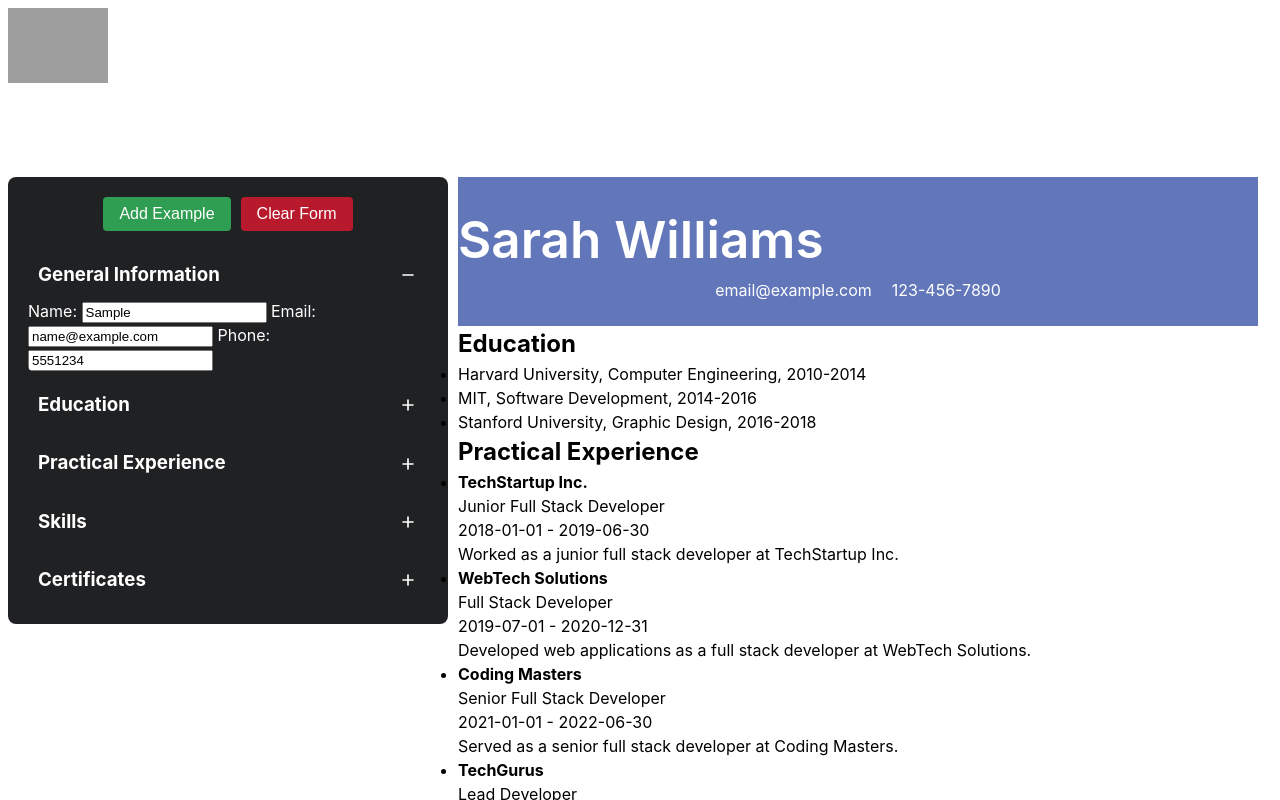
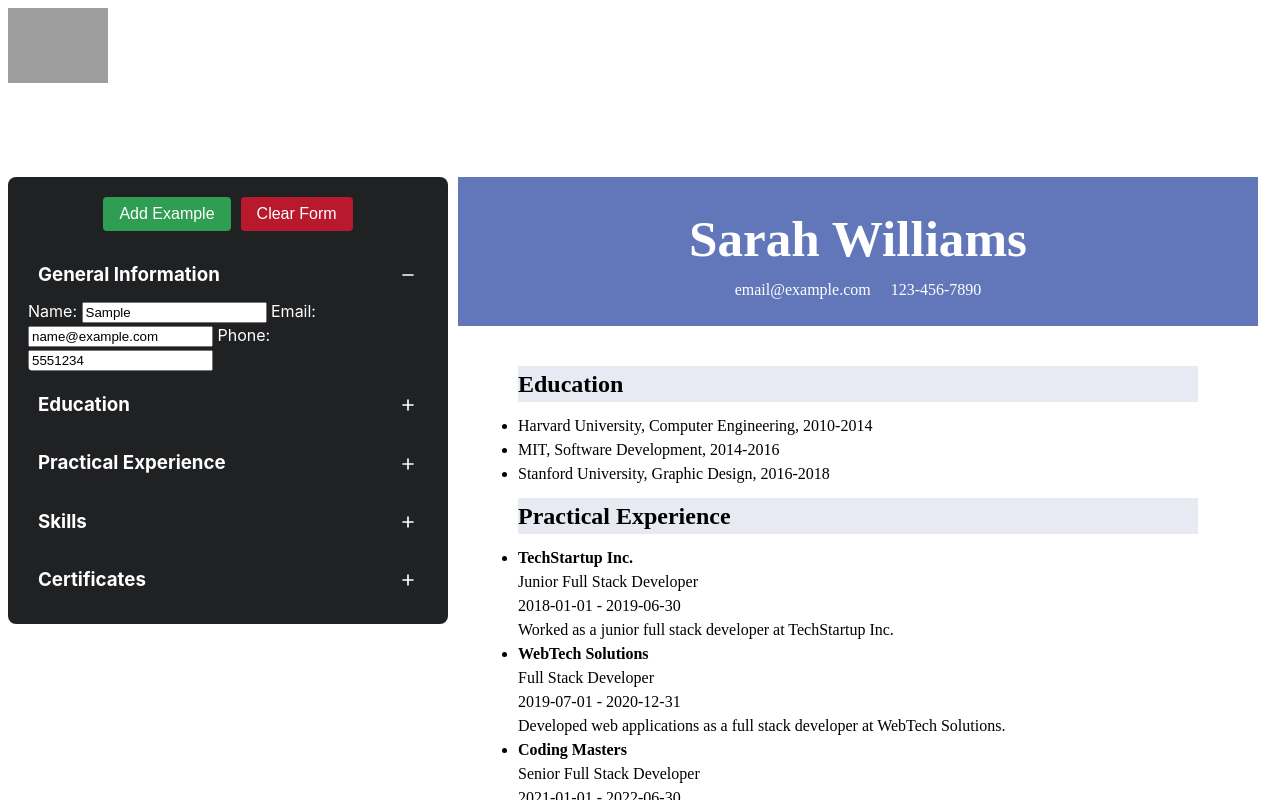
Before and after one commit to ShawnEdgell/CV-Application-3, a Svelte app: page / in a window 1280 px wide. Both pictures are taken after typing "Sample", "name@example.com", "5551234" into the empty fields and a click on the button "Add Example". Shown: the top 800 px of the page. Built offline with nearby package versions, Linux system fonts and the light colour scheme; grey boxes are pictures that could not be loaded.

Commit message:
added some CV styling

```diff
--- a/src/components/CVDisplay.svelte
+++ b/src/components/CVDisplay.svelte
@@ -6,6 +6,7 @@
   * {
     padding: 0;
     margin: 0;
+    font-family:'Times New Roman', Times, serif;
   }
 
   .cv-container {
@@ -33,13 +34,37 @@
   #title {
     font-size: 3.2em;
     font-weight: 600;
+    text-align: center;
   }
 
+  h2 {
+    background-color: #e8eaf3;
+  }
+
+  .cv-container-body {
+    padding: 40px 60px;
+  }
+
+  .skills-section {
+    display: flex;
+    gap: 20px;
+    padding: 12px 0;
+    justify-content: center;
+  }
+
+  p, li {
+    text-align: left;
+  }
+
+  .text-box {
+    padding: 12px 0;
+  }
 
 </style>
 
 <div class="cv-container">
   <!-- General Information -->
+
   <div class="general-info">
     <p id="title">{$generalInfo.name}</p>
     <div class="contact-info">
@@ -48,15 +73,19 @@
     </div>
   </div>
 
+  <div class="cv-container-body">
+
   <!-- Education -->
   {#if $educations.length > 0}
   <div class="education-section">
     <h2>Education</h2>
+    <div class="text-box">
     <ul>
       {#each $educations as education}
       <li>{education.schoolName}, {education.titleOfStudy}, {education.dateOfStudy}</li>
       {/each}
     </ul>
+  </div>
   </div>
   {/if}
 
@@ -64,7 +93,8 @@
 {#if $experiences.length > 0}
 <div class="experience-section">
   <h2>Practical Experience</h2>
-  <ul>
+  <div class="text-box">
+    <ul>
     {#each $experiences as experience}
     <li>
       <p><strong>{experience.companyName}</strong></p>
@@ -75,18 +105,17 @@
     {/each}
   </ul>
 </div>
+</div>
 {/if}
 
 
   <!-- Skills -->
   {#if $skills.length > 0}
+  <h2>Skills</h2>
   <div class="skills-section">
-    <h2>Skills</h2>
-    <ul>
       {#each $skills as skill}
       <li>{skill}</li>
       {/each}
-    </ul>
   </div>
   {/if}
 
@@ -94,11 +123,14 @@
   {#if $certificates.length > 0}
   <div class="certificates-section">
     <h2>Certificates</h2>
+    <div class="text-box">
     <ul>
       {#each $certificates as certificate}
       <li>{certificate.name} from {certificate.institution} on {certificate.date}</li>
       {/each}
     </ul>
   </div>
+  </div>
   {/if}
 </div>
+</div>
```
